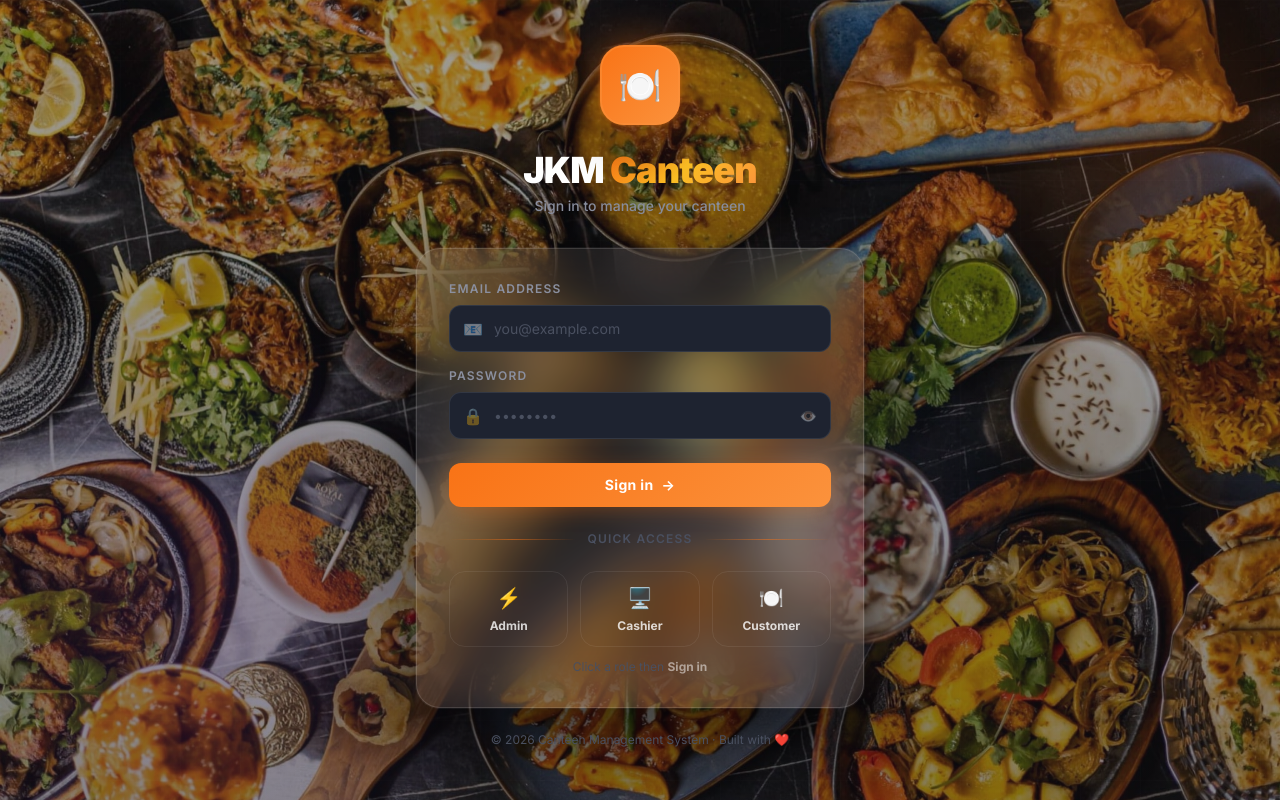
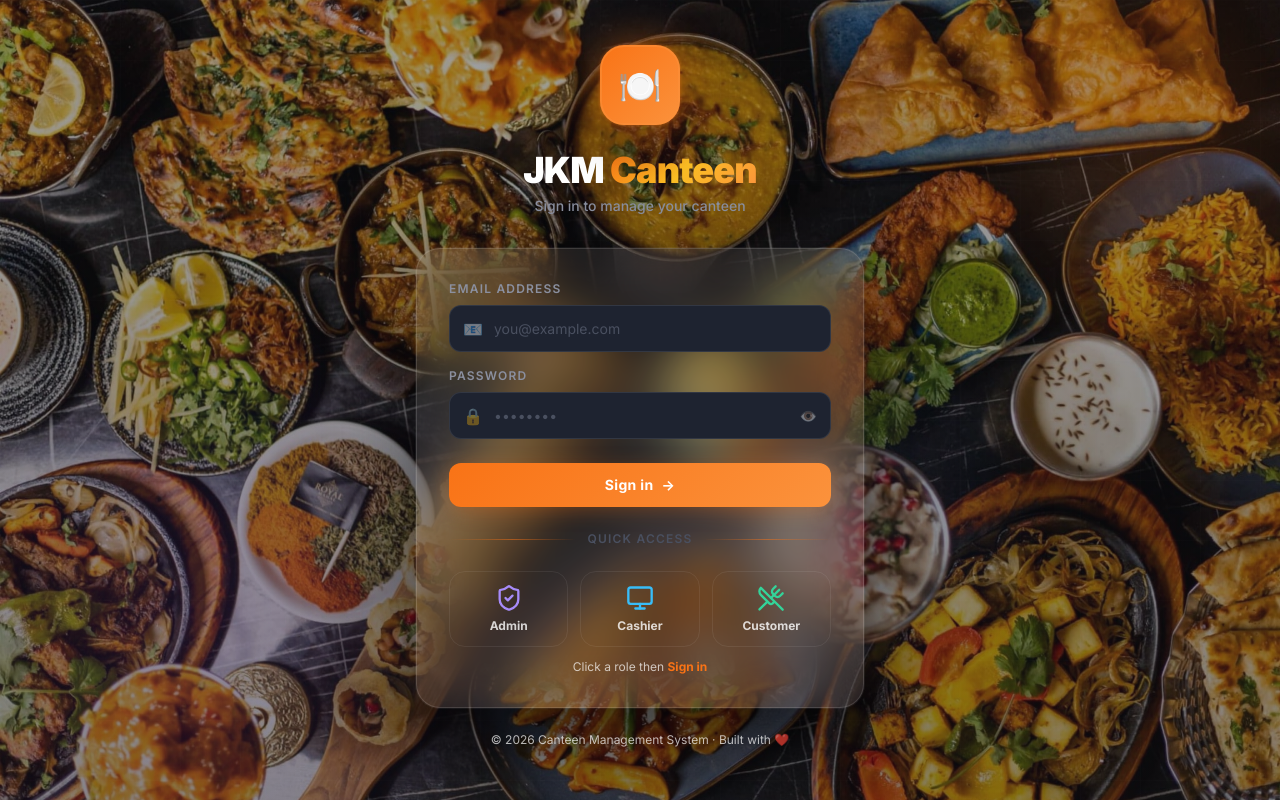
Before and after one commit to nikss07/Layno_Canteen_Management_System, a React (Create React App) app in the folder Downloads/Layno_Canteen_Management_System-main/Layno_Canteen_Management_System-main/canteen-frontend/: page /login in a window 1280 px wide. Built offline with nearby package versions, Linux system fonts and the light colour scheme; no server answers.

Commit message:
final na siguro

```diff
--- a/Downloads/Layno_Canteen_Management_System-main/Layno_Canteen_Management_System-main/canteen-frontend/src/components/LandingPage.jsx
+++ b/Downloads/Layno_Canteen_Management_System-main/Layno_Canteen_Management_System-main/canteen-frontend/src/components/LandingPage.jsx
@@ -452,7 +452,7 @@ export default function LandingPage() {
       <section id="about" style={{ padding:'80px 40px', background:'#fdf4ed' }}>
         <div style={{ maxWidth:1100, margin:'0 auto', display:'flex', gap:60, flexWrap:'wrap', alignItems:'center' }}>
           <div style={{ flex:'1', minWidth:280 }}>
-            <img src="/Filipino_favorites.jpg" alt="About JKM Canteen"
+            <img src="/Filipino favorites.jpg" alt="About JKM Canteen"
               style={{ width:'100%', borderRadius:24, boxShadow:'0 12px 48px rgba(249,115,22,0.2)', objectFit:'cover', maxHeight:400 }} />
           </div>
           <div style={{ flex:'1', minWidth:280 }}>
--- a/Downloads/Layno_Canteen_Management_System-main/Layno_Canteen_Management_System-main/canteen-frontend/src/components/auth/Login.jsx
+++ b/Downloads/Layno_Canteen_Management_System-main/Layno_Canteen_Management_System-main/canteen-frontend/src/components/auth/Login.jsx
@@ -6,19 +6,20 @@
 import { useState } from 'react';
 import { useNavigate } from 'react-router-dom';
 import { useAuth } from '../../context/AuthContext';
+import { ShieldCheck, Monitor, UtensilsCrossed } from 'lucide-react';
 
 const DEMO = [
-  { role: 'Admin',    email: 'admin@canteen.com',    icon: '⚡', grad: 'from-violet-500 to-purple-600',  glow: 'rgba(139,92,246,0.4)' },
-  { role: 'Cashier',  email: 'cashier@canteen.com',  icon: '🖥️', grad: 'from-sky-500 to-blue-600',     glow: 'rgba(14,165,233,0.4)' },
-  { role: 'Customer', email: 'customer@canteen.com', icon: '🍽️', grad: 'from-emerald-500 to-green-600', glow: 'rgba(16,185,129,0.4)' },
+  { role: 'Admin',    email: 'karyll@admin.com',    icon: <ShieldCheck size={28} color="#a78bfa" />, grad: 'from-violet-500 to-purple-600',  glow: 'rgba(139,92,246,0.4)' },
+  { role: 'Cashier',  email: 'junaica@cashier.com',  icon: <Monitor size={28} color="#38bdf8" />,    grad: 'from-sky-500 to-blue-600',        glow: 'rgba(14,165,233,0.4)' },
+  { role: 'Customer', email: 'mel@customer.com',     icon: <UtensilsCrossed size={28} color="#34d399" />, grad: 'from-emerald-500 to-green-600', glow: 'rgba(16,185,129,0.4)' },
 ];
 
 export default function Login() {
-  const [email, setEmail]         = useState('');
-  const [password, setPassword]   = useState('');
-  const [showPass, setShowPass]   = useState(false);
-  const [error, setError]         = useState('');
-  const [loading, setLoading]     = useState(false);
+  const [email, setEmail]           = useState('');
+  const [password, setPassword]     = useState('');
+  const [showPass, setShowPass]     = useState(false);
+  const [error, setError]           = useState('');
+  const [loading, setLoading]       = useState(false);
   const [activeDemo, setActiveDemo] = useState(null);
   const { login }  = useAuth();
   const navigate   = useNavigate();
@@ -28,9 +29,9 @@ export default function Login() {
     setError(''); setLoading(true);
     try {
       const user = await login(email, password);
-      if      (user.role === 'admin')    navigate('/admin/dashboard');
-      else if (user.role === 'cashier')  navigate('/cashier/pos');
-      else                               navigate('/menu');
+      if      (user.role === 'admin')   navigate('/admin/dashboard');
+      else if (user.role === 'cashier') navigate('/cashier/pos');
+      else                              navigate('/menu');
     } catch (err) {
       setError(err.response?.data?.message || 'Invalid credentials. Please try again.');
     } finally {
@@ -40,7 +41,7 @@ export default function Login() {
 
   const pickDemo = (d) => {
     setEmail(d.email);
-    setPassword('password');
+    setPassword('css@1234');
     setActiveDemo(d.role);
   };
 
@@ -60,8 +61,6 @@ export default function Login() {
           style={{ background: 'radial-gradient(circle, rgba(168,85,247,0.10) 0%, transparent 70%)' }} />
         <div className="absolute top-[40%] left-[50%] w-[400px] h-[400px] -translate-x-1/2 -translate-y-1/2 rounded-full animate-blob animation-delay-4000"
           style={{ background: 'radial-gradient(circle, rgba(59,130,246,0.07) 0%, transparent 70%)' }} />
-
-        {/* Grid overlay */}
         <div className="absolute inset-0 opacity-[0.025]"
           style={{ backgroundImage: 'linear-gradient(rgba(255,255,255,0.5) 1px, transparent 1px), linear-gradient(90deg, rgba(255,255,255,0.5) 1px, transparent 1px)', backgroundSize: '60px 60px' }} />
       </div>
@@ -73,7 +72,6 @@ export default function Login() {
           <div className="inline-flex items-center justify-center w-20 h-20 rounded-3xl mb-5 animate-bounceIn animate-float relative"
             style={{ background: 'linear-gradient(135deg, #f97316, #fb923c)', boxShadow: '0 0 40px rgba(249,115,22,0.5), 0 20px 40px rgba(0,0,0,0.4)' }}>
             <span style={{ fontSize: '2.2rem' }}>🍽️</span>
-            {/* Ring */}
             <div className="absolute inset-0 rounded-3xl border-2 border-orange-400/50 animate-glow" />
           </div>
           <h1 className="text-4xl font-black text-white tracking-tight leading-none">
@@ -113,8 +111,9 @@ export default function Login() {
                   value={email}
                   onChange={(e) => setEmail(e.target.value)}
                   required
+                  autoComplete="off"
                   placeholder="you@example.com"
-                  className="input-dark pl-12"
+                  className="input-dark pl-10"
                 />
               </div>
             </div>
@@ -133,8 +132,9 @@ export default function Login() {
                   value={password}
                   onChange={(e) => setPassword(e.target.value)}
                   required
+                  autoComplete="new-password"
                   placeholder="••••••••"
-                  className="input-dark pl-12 pr-12"
+                  className="input-dark pl-10 pr-10"
                 />
                 <button type="button" onClick={() => setShowPass(!showPass)}
                   className="absolute right-3.5 top-1/2 -translate-y-1/2 text-sm opacity-40 hover:opacity-80 transition-opacity">
@@ -191,21 +191,20 @@ export default function Login() {
                 `}
                 title={d.email}
               >
-                {/* Gradient BG pill on active */}
                 <div className={`absolute inset-0 bg-gradient-to-br ${d.grad} opacity-${activeDemo === d.role ? '15' : '0'} hover:opacity-10 transition-opacity`} />
-                <span className="text-xl relative">{d.icon}</span>
+                <div className="relative flex items-center justify-center">{d.icon}</div>
                 <span className="text-xs font-bold text-white/80 relative">{d.role}</span>
               </button>
             ))}
           </div>
 
-          <p className="text-center text-xs mt-3 animate-fadeInUp delay-500" style={{ color: 'var(--text-muted)' }}>
-            Click a role then <strong className="text-white/50">Sign in</strong>
+          <p className="text-center text-xs mt-3 animate-fadeInUp delay-500" style={{ color: 'rgba(255,255,255,0.7)' }}>
+            Click a role then <strong style={{ color: '#f97316' }}>Sign in</strong>
           </p>
         </div>
 
         {/* Footer */}
-        <p className="text-center text-xs mt-6 animate-fadeInUp delay-500" style={{ color: 'var(--text-muted)' }}>
+        <p className="text-center text-xs mt-6 animate-fadeInUp delay-500" style={{ color: 'rgba(255,255,255,0.7)' }}>
           © 2026 Canteen Management System · Built with ❤️
         </p>
       </div>
--- a/Downloads/Layno_Canteen_Management_System-main/Layno_Canteen_Management_System-main/canteen-frontend/src/components/common/CartDrawer.jsx
+++ b/Downloads/Layno_Canteen_Management_System-main/Layno_Canteen_Management_System-main/canteen-frontend/src/components/common/CartDrawer.jsx
@@ -2,6 +2,8 @@
 import { useState } from 'react';
 import { useCart } from '../../context/CartContext';
 import api from '../../services/api';
+
+const BASE_URL = 'http://localhost:8000';
 
 export default function CartDrawer({ isOpen, onClose }) {
   const { items, removeItem, updateQuantity, clearCart, total } = useCart();
@@ -79,7 +81,7 @@ export default function CartDrawer({ isOpen, onClose }) {
                 <div key={item.id} className="group relative flex gap-4 p-4 rounded-2xl bg-white/[0.03] border border-white/5 animate-fadeInRight"
                   style={{ animationDelay: `${idx * 50}ms` }}>
                   {item.image ? (
-                    <img src={item.image} alt={item.name} className="w-16 h-16 rounded-xl object-cover border border-white/10" />
+                    <img src={`${BASE_URL}${item.image}`} alt={item.name} className="w-16 h-16 rounded-xl object-cover border border-white/10" />
                   ) : (
                     <div className="w-16 h-16 rounded-xl bg-orange-500/10 flex items-center justify-center text-2xl border border-orange-500/20">🍽️</div>
                   )}
--- a/Downloads/Layno_Canteen_Management_System-main/Layno_Canteen_Management_System-main/canteen-frontend/src/index.css
+++ b/Downloads/Layno_Canteen_Management_System-main/Layno_Canteen_Management_System-main/canteen-frontend/src/index.css
@@ -221,22 +221,32 @@ body {
     transform: translateY(-2px);
   }
 
-  /* ── Custom inputs (dark) ── */
+/* ── Custom inputs (dark) ── */
   .input-dark {
-    background: var(--surface-3);
-    border: 1px solid var(--glass-border);
-    color: var(--text-primary);
+    background: var(--surface-3) !important;
+    border: 1px solid var(--glass-border) !important;
+    color: var(--text-primary) !important;
     border-radius: 0.75rem;
     padding: 0.75rem 1rem 0.75rem 2.75rem;
-    font-size: 0.875rem;
+    font-size: 0.875rem !important;
     transition: border-color 0.2s, box-shadow 0.2s;
     outline: none;
     width: 100%;
   }
   .input-dark::placeholder { color: var(--text-muted); }
   .input-dark:focus {
-    border-color: var(--accent);
+    border-color: var(--accent) !important;
     box-shadow: 0 0 0 3px rgba(249,115,22,0.15);
+  }
+  .input-dark:-webkit-autofill,
+  .input-dark:-webkit-autofill:hover,
+  .input-dark:-webkit-autofill:focus,
+  .input-dark:-webkit-autofill:active {
+    -webkit-box-shadow: 0 0 0px 1000px #1e2330 inset !important;
+    -webkit-text-fill-color: #f1f3f8 !important;
+    caret-color: #f1f3f8 !important;
+    border-color: rgba(255,255,255,0.09) !important;
+    font-size: 0.875rem !important;
   }
 
   /* ── Btn accent ── */
```
